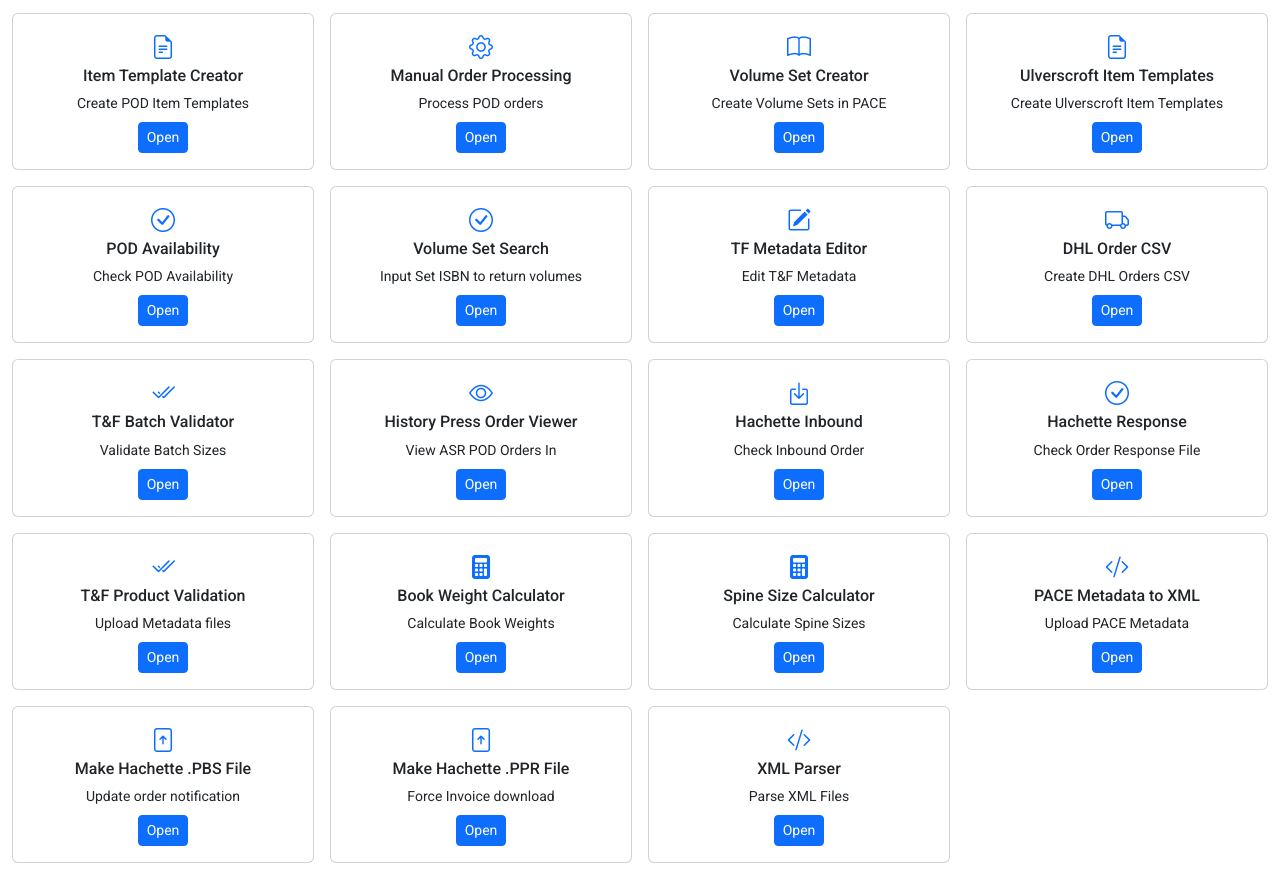
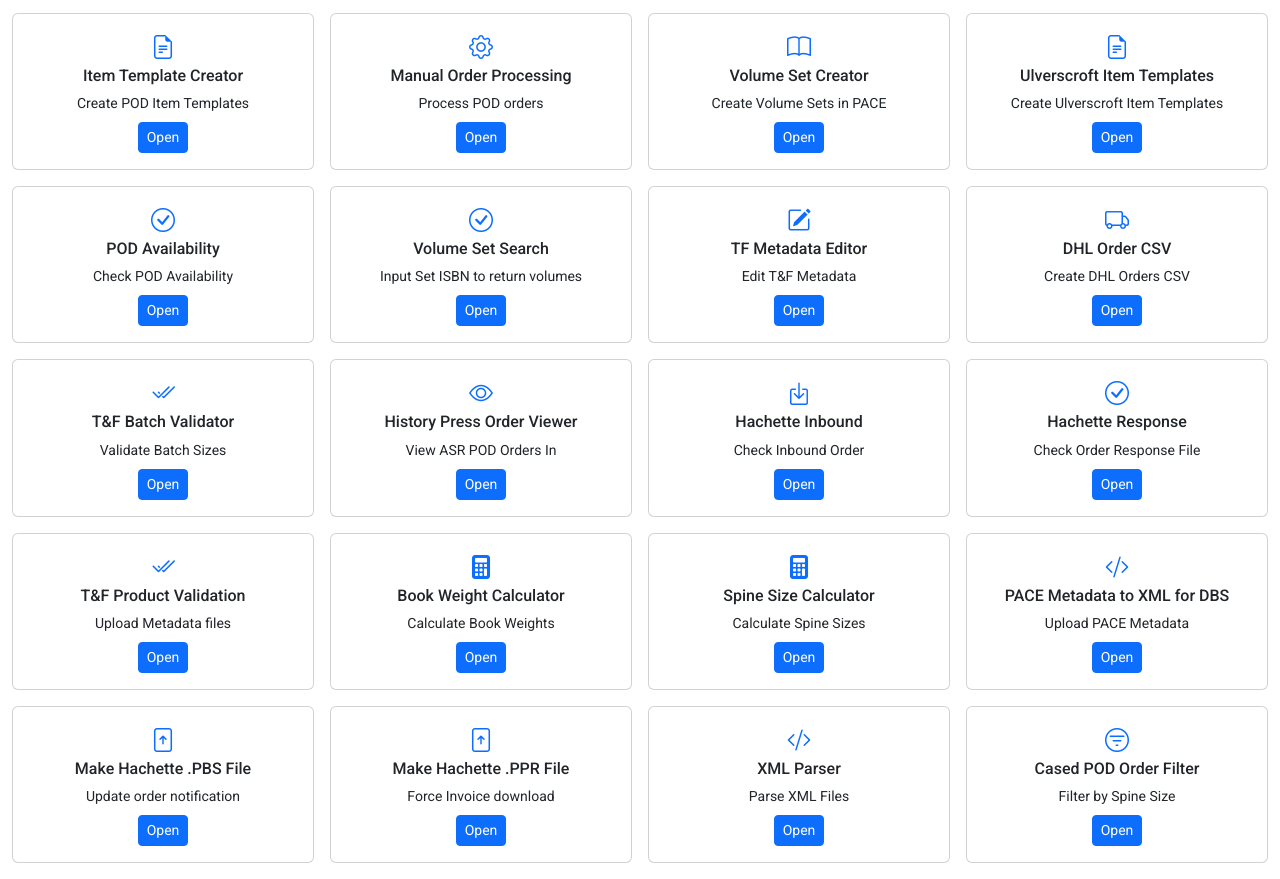
Before and after one commit to tjintranet/POD-Tools-Hub, a plain HTML site: page index.html in a window 1280 px wide. Shown: the part 73-952 px from the top of the page. Drawn offline with nearby package versions, Linux system fonts and the light colour scheme.

Commit message:
Add files via upload

```diff
--- a/index.html
+++ b/index.html
@@ -294,7 +294,7 @@
                 <div class="card tool-card">
                     <div class="card-body text-center">
                         <i class="bi bi-code-slash card-icon"></i>
-                        <h5 class="card-title">PACE Metadata to XML</h5>
+                        <h5 class="card-title">PACE Metadata to XML for DBS</h5>
                         <p class="card-text">Upload PACE Metadata</p>
                         <a href="https://tjintranet.github.io/Excel-to-XML-for-DBS/" class="btn btn-primary btn-sm">Open</a>
                     </div>
@@ -337,6 +337,18 @@
             </div>
         </div>
 
+        <!-- Cased POD Order Filter -->
+        <div class="col-md-4 col-lg-3">
+            <div class="card tool-card">
+                <div class="card-body text-center">
+                    <i class="bi bi-filter-circle card-icon"></i>
+                    <h5 class="card-title">Cased POD Order Filter</h5>
+                    <p class="card-text">Filter by Spine Size</p>
+                    <a href="https://tjintranet.github.io/Cased-POD-Filter/" class="btn btn-primary btn-sm">Open</a>
+                </div>
+            </div>
+        </div>
+
     <script src="https://cdnjs.cloudflare.com/ajax/libs/bootstrap/5.3.2/js/bootstrap.bundle.min.js"></script>
     <script>
         function toggleTheme() {
```
